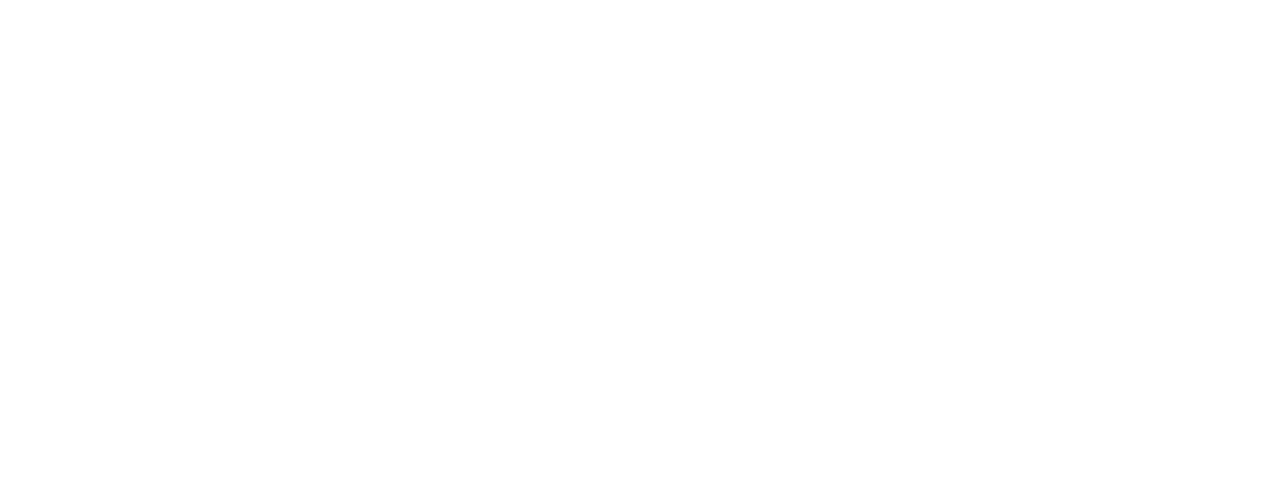
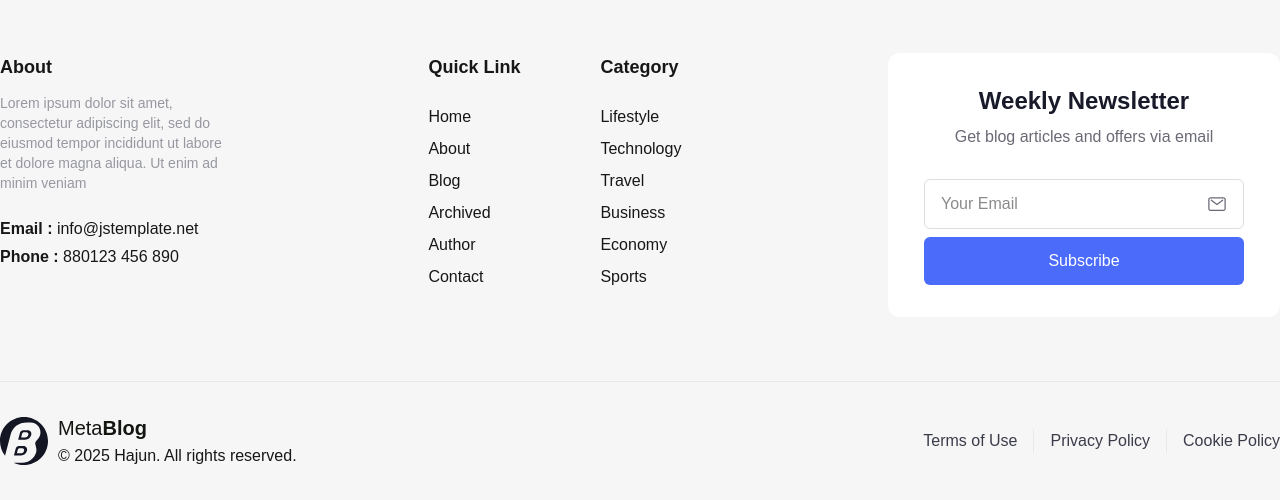
Before and after one commit to mash-up-kr/jipseo-team-meta-blog, a Next.js app: page /hajun in a window 1280 px wide. Shown: the part 3204-3704 px from the top of the page. Before the commit the page ends 3129 px from the top, so only its background shows below. Built offline with nearby package versions, Linux system fonts and the light colour scheme.

Commit message:
feat: Footer UI를 구현한다

```diff
--- a/src/app/hajun/page.tsx
+++ b/src/app/hajun/page.tsx
@@ -1,3 +1,4 @@
+import Footer from '@/components/hajun/Footer';
 import Header from '@/components/hajun/Header';
 import Main from '@/components/hajun/Main';
 
@@ -6,6 +7,7 @@
     <div>
       <Header />
       <Main />
+      <Footer />
     </div>
   );
 }
--- /dev/null
+++ b/src/components/hajun/About.tsx
@@ -0,0 +1,24 @@
+function About() {
+  return (
+    <div className="flex flex-col gap-y-[24px]">
+      <div className="flex flex-col gap-y-[12px]">
+        <span className="text-lg font-semibold">About</span>
+        <p className="text-sm text-[#97989F] whitespace-pre-wrap">
+          {
+            'Lorem ipsum dolor sit amet,\nconsectetur adipiscing elit, sed do\neiusmod tempor incididunt ut labore\net dolore magna aliqua. Ut enim ad\nminim veniam'
+          }
+        </p>
+      </div>
+      <div className="flex flex-col gap-y-[4px]">
+        <span className="text-base font-normal font-[#3B3C4A]">
+          <span className="text-base font-semibold">Email : </span>info@jstemplate.net
+        </span>
+        <span className="text-base font-normal font-[#3B3C4A]">
+          <span className="text-base font-semibold">Phone : </span>880123 456 890
+        </span>
+      </div>
+    </div>
+  );
+}
+
+export default About;
--- /dev/null
+++ b/src/components/hajun/CopyRight.tsx
@@ -0,0 +1,17 @@
+import MetaBlogLogo from './svg/MetaBlogLogo';
+
+function CopyRight() {
+  return (
+    <div className="flex gap-x-[10px] items-center">
+      <MetaBlogLogo />
+      <div className="flex flex-col gap-y-[2px]">
+        <span className={'text-xl text-[#141612]'}>
+          Meta<span className="font-extrabold">Blog</span>
+        </span>
+        <small className="text-base">© 2025 Hajun. All rights reserved.</small>
+      </div>
+    </div>
+  );
+}
+
+export default CopyRight;
--- /dev/null
+++ b/src/components/hajun/Footer.tsx
@@ -0,0 +1,85 @@
+import About from './About';
+import CopyRight from './CopyRight';
+import LinkList from './LinkList';
+import Policy from './Policy';
+import Subscribe from './Subscribe';
+
+function Footer() {
+  return (
+    <div className="w-full bg-[#F6F6F7]">
+      <div className="flex flex-col max-w-7xl w-full mx-auto pt-[64px]">
+        <div className="flex justify-between gap-x-[20px] py-[64px] border-b-[1px] border-[#E8E8EA]">
+          <About />
+
+          <div className="flex gap-x-[80px] px-[118px]">
+            <LinkList title="Quick Link" links={DUMMY_QUICK_LINKS} />
+            <LinkList title="Category" links={DUMMY_CATEGORY_LINKS} />
+          </div>
+
+          <Subscribe />
+        </div>
+
+        <div className="flex justify-between items-center gap-x-[20px] py-[32px]">
+          <CopyRight />
+          <Policy />
+        </div>
+      </div>
+    </div>
+  );
+}
+
+const DUMMY_QUICK_LINKS = [
+  {
+    label: 'Home',
+    href: '/',
+  },
+  {
+    label: 'About',
+    href: '/about',
+  },
+  {
+    label: 'Blog',
+    href: '/blog',
+  },
+  {
+    label: 'Archived',
+    href: '/archived',
+  },
+  {
+    label: 'Author',
+    href: '/author',
+  },
+  {
+    label: 'Contact',
+    href: '/contact',
+  },
+];
+
+const DUMMY_CATEGORY_LINKS = [
+  {
+    label: 'Lifestyle',
+    href: '/lifestyle',
+  },
+  {
+    label: 'Technology',
+    href: '/technology',
+  },
+  {
+    label: 'Travel',
+    href: '/travel',
+  },
+  {
+    label: 'Business',
+    href: '/business',
+  },
+  {
+    label: 'Economy',
+    href: '/economy',
+  },
+  {
+    label: 'Sports',
+    href: '/sports',
+  },
+];
+
+export default Footer;
--- /dev/null
+++ b/src/components/hajun/LinkList.tsx
@@ -0,0 +1,26 @@
+import Link from 'next/link';
+
+interface LinkListProps {
+  title: string;
+  links: Array<{
+    label: string;
+    href: string;
+  }>;
+}
+
+function LinkList({ title, links }: LinkListProps) {
+  return (
+    <div className="flex flex-col gap-y-[24px]">
+      <span className="text-lg font-semibold">{title}</span>
+      <ul className="flex flex-col gap-y-[8px]">
+        {links.map(link => (
+          <li key={link.href}>
+            <Link href={link.href}>{link.label}</Link>
+          </li>
+        ))}
+      </ul>
+    </div>
+  );
+}
+
+export default LinkList;
--- /dev/null
+++ b/src/components/hajun/Policy.tsx
@@ -0,0 +1,35 @@
+import Link from 'next/link';
+
+const POLICY_LIST = [
+  {
+    label: 'Terms of Use',
+    href: '/terms-of-use',
+  },
+  {
+    label: 'Privacy Policy',
+    href: '/privacy-policy',
+  },
+
+  {
+    label: 'Cookie Policy',
+    href: '/cookie-policy',
+  },
+];
+
+function Policy() {
+  return (
+    <div className="flex gap-x-[16px]">
+      {POLICY_LIST.map(({ href, label }) => (
+        <Link
+          href={href}
+          key={label}
+          className="pl-[16px] first:pl-0 border-l-[1px] first:border-l-0 border-[#E8E8EA] text-[#3B3C4A]"
+        >
+          {label}
+        </Link>
+      ))}
+    </div>
+  );
+}
+
+export default Policy;
--- /dev/null
+++ b/src/components/hajun/Subscribe.tsx
@@ -0,0 +1,24 @@
+import Mail from './svg/Mail';
+
+function Subscribe() {
+  return (
+    <div className="flex flex-col gap-y-[30px] w-[392px] bg-[#FFFFFF] py-[32px] px-[36px] rounded-[12px]">
+      <div className="flex flex-col gap-y-[8px] items-center">
+        <span className="text-2xl font-semibold text-[#181A2A]">Weekly Newsletter</span>
+        <span className="text-base text-[#696A75]">Get blog articles and offers via email</span>
+      </div>
+
+      <div className="flex flex-col gap-y-[8px]">
+        <div className="relative flex items-center gap-x-[8px] w-full py-[12px] px-[16px] rounded-[6px] border border-[#DCDDDF]">
+          <input type="text" placeholder="Your Email" className="w-full" />
+          <Mail className="w-[20px] h-[20px] absolute top-1/2 -translate-y-1/2 right-[16px]" />
+        </div>
+        <button className="bg-[#4B6BFB] rounded-[6px] p-[12px] text-base font-medium text-white">
+          Subscribe
+        </button>
+      </div>
+    </div>
+  );
+}
+
+export default Subscribe;
--- /dev/null
+++ b/src/components/hajun/svg/Mail.tsx
@@ -0,0 +1,31 @@
+interface MailProps {
+  className?: string;
+}
+
+function Mail({ className }: MailProps) {
+  return (
+    <svg
+      width="20"
+      height="20"
+      viewBox="0 0 20 20"
+      fill="none"
+      xmlns="http://www.w3.org/2000/svg"
+      className={className}
+    >
+      <path
+        fillRule="evenodd"
+        clipRule="evenodd"
+        d="M3.4375 4.375C2.91973 4.375 2.5 4.79473 2.5 5.3125V14.6875C2.5 15.2053 2.91973 15.625 3.4375 15.625H16.5625C17.0803 15.625 17.5 15.2053 17.5 14.6875V5.3125C17.5 4.79473 17.0803 4.375 16.5625 4.375H3.4375ZM1.25 5.3125C1.25 4.10438 2.22938 3.125 3.4375 3.125H16.5625C17.7706 3.125 18.75 4.10438 18.75 5.3125V14.6875C18.75 15.8956 17.7706 16.875 16.5625 16.875H3.4375C2.22938 16.875 1.25 15.8956 1.25 14.6875V5.3125Z"
+        fill="#696A75"
+      />
+      <path
+        fillRule="evenodd"
+        clipRule="evenodd"
+        d="M3.88165 5.86629C4.09357 5.59382 4.48625 5.54474 4.75871 5.75665L10 9.83321L15.2413 5.75665C15.5138 5.54474 15.9064 5.59382 16.1183 5.86629C16.3303 6.13875 16.2812 6.53143 16.0087 6.74335L10.3837 11.1183C10.158 11.2939 9.84198 11.2939 9.61629 11.1183L3.99129 6.74335C3.71882 6.53143 3.66974 6.13875 3.88165 5.86629Z"
+        fill="#696A75"
+      />
+    </svg>
+  );
+}
+
+export default Mail;
--- /dev/null
+++ b/src/components/hajun/svg/MetaBlogLogo.tsx
@@ -0,0 +1,24 @@
+function MetaBlogLogo() {
+  return (
+    <svg width="48" height="48" viewBox="0 0 48 48" fill="none" xmlns="http://www.w3.org/2000/svg">
+      <path
+        d="M24 48C37.2548 48 48 37.2548 48 24C48 10.7452 37.2548 0 24 0C10.7452 0 0 10.7452 0 24C0 29.536 1.87437 34.6342 5.0231 38.6946L10.314 18.7066C12.5156 10.0312 18.2343 5.543 27.4155 5.543H30.5814C37.038 5.543 41.78 11.6041 40.2264 17.871C39.9478 18.995 39.427 20.0446 38.7004 20.9463L36.006 24.2898C35.3146 25.1478 35.0625 26.279 35.3239 27.3494L36.1453 30.7118C36.5704 32.4521 36.4927 34.2773 35.9213 35.9752C33.9775 41.751 28.5636 45.6413 22.4695 45.6413H13.6115C16.755 47.153 20.2786 48 24 48Z"
+        fill="#141624"
+      />
+      <path
+        fillRule="evenodd"
+        clipRule="evenodd"
+        d="M23.6 29.0123H18.9242C17.4329 29.0123 16.1291 30.018 15.7505 31.4604L13.9165 38.4472H21.1614C23.8415 38.4472 26.1845 36.6398 26.865 34.0476L27.0222 33.4487C27.611 31.2057 25.919 29.0123 23.6 29.0123ZM22.2195 31.1351H19.6787C18.8274 31.1351 18.083 31.7086 17.8658 32.5317L16.8649 36.3243H20.871C22.353 36.3243 23.6486 35.3303 24.0248 33.9045L24.1118 33.5752C24.4373 32.3415 23.5017 31.1351 22.2195 31.1351Z"
+        fill="#141624"
+      />
+      <path
+        fillRule="evenodd"
+        clipRule="evenodd"
+        d="M19.9962 15.657C20.3748 14.2145 21.6786 13.2088 23.1699 13.2088H27.8457C30.1647 13.2088 31.8566 15.4023 31.2679 17.6452L31.1107 18.2441C30.4302 20.8364 28.0872 22.6437 25.4071 22.6437H18.1622L19.9962 15.657ZM22.1115 16.7282C22.3287 15.9052 23.0731 15.3317 23.9244 15.3317H26.4652C27.7474 15.3317 28.683 16.5381 28.3575 17.7717L28.2705 18.1011C27.8943 19.5268 26.5987 20.5209 25.1167 20.5209H21.1106L22.1115 16.7282Z"
+        fill="#141624"
+      />
+    </svg>
+  );
+}
+
+export default MetaBlogLogo;
```
